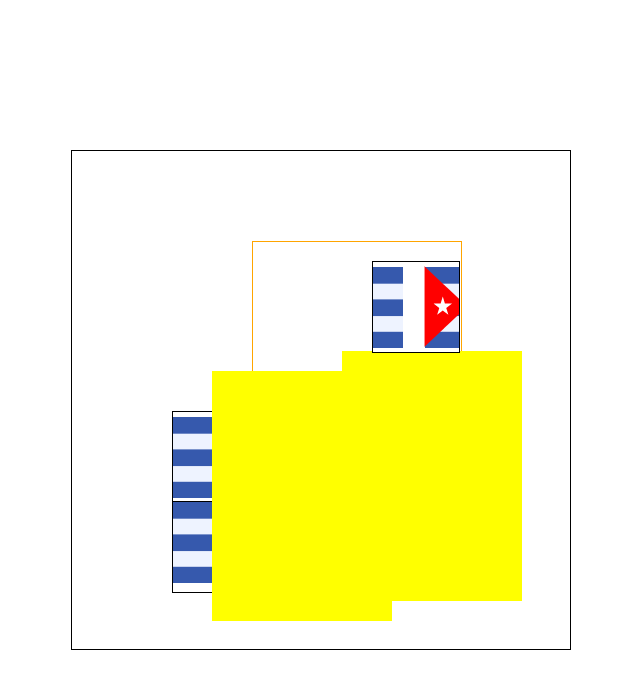
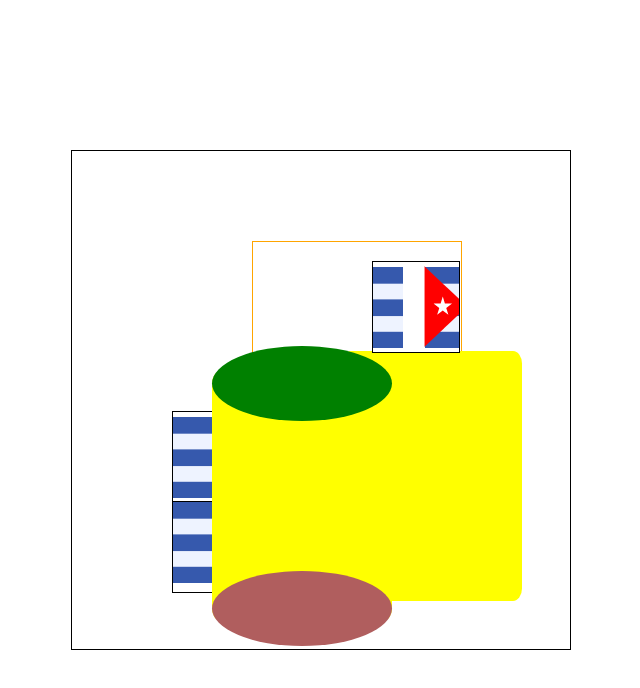
Before and after one commit to duquettemara/css-still-life-md, a plain HTML site: page index.html in a window 1280 px wide. Shown: the whole page, without its empty margins (319-959 px from the left). Drawn offline with Linux system fonts and the light colour scheme.

Commit message:
cylinder

```diff
--- a/index.html
+++ b/index.html
@@ -25,13 +25,36 @@
     width: 210px;
     height: 300px;
     border: 1px solid orange;
+    z-index: -1
   }
 
   .bustello {
     width: 180px;
     height: 250px;
     background-color: yellow;
-    border: 5px solid yellow;
+    top: 220px;
+    left: 140px;
+    z-index: 1;
+    border-radius: 5%;
+    position: relative;
+  }
+
+  .oval {
+    position: absolute;
+    width: 100%;
+    height: 30%;
+    border-radius: 100%;
+
+  }
+
+  .top-oval {
+    background-color: green;
+    top: -10%;
+  }
+
+  .bottom-oval {
+    background-color: rgb(176, 94, 94);
+    bottom: -10%;
   }
 
   .left-can {
@@ -45,6 +68,7 @@
     position: absolute;
     top: 200px;
     left: 270px;
+    z-index: -1
   }
 
   .cup {
@@ -133,8 +157,11 @@
 
 <div class="frame">
   <div class="cafetera"></div>
-  <div class="bustello left-can"></div>
-	<div class="bustello right-can"></div>
+  <div class="bustello left-can">
+    <div class="oval top-oval"></div>
+    <div class="oval bottom-oval"></div>
+  </div>
+  <div class="bustello right-can"></div>
   <div class="cup stacked-cup1">
     <div class="stripes"></div>
   </div>
```
